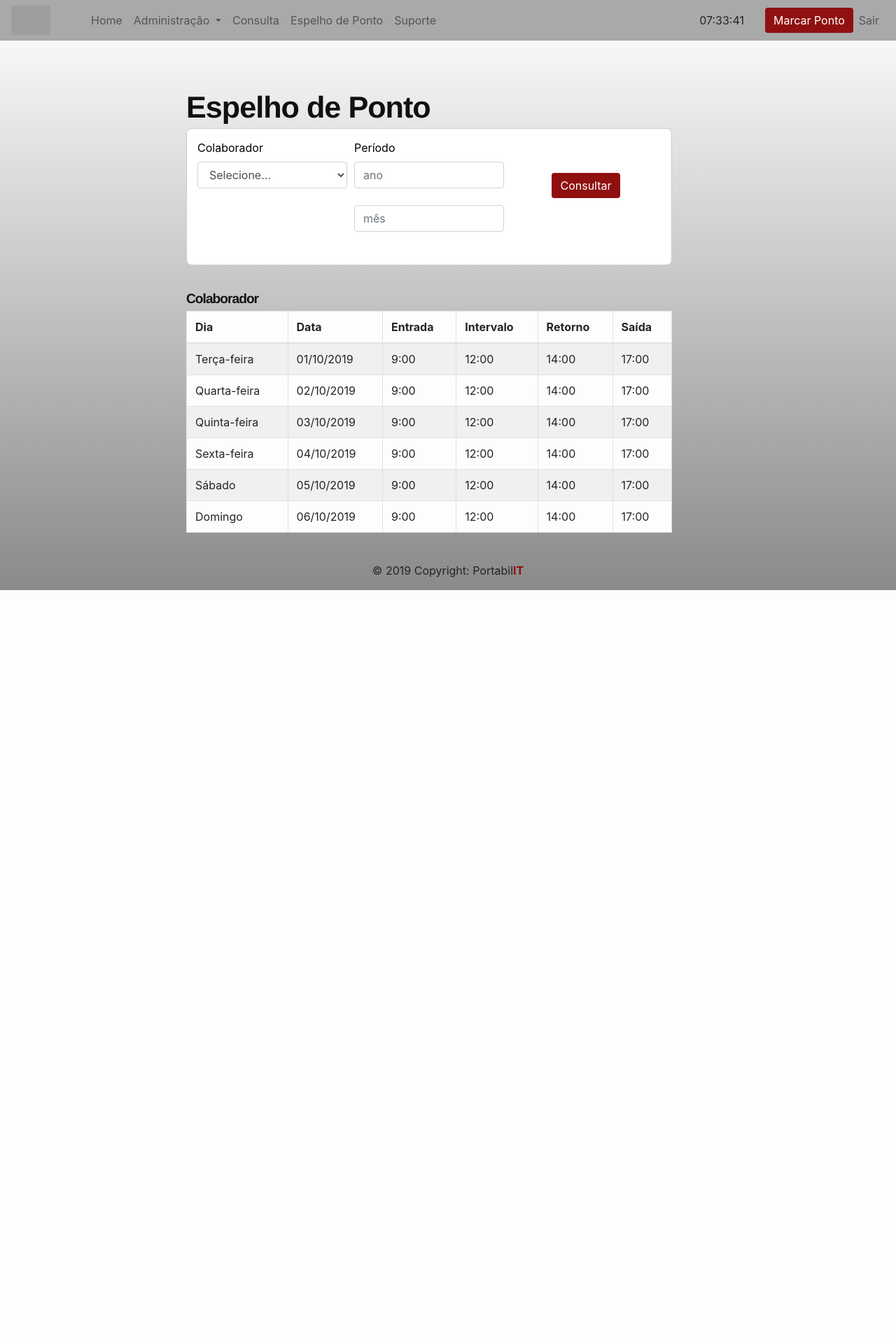
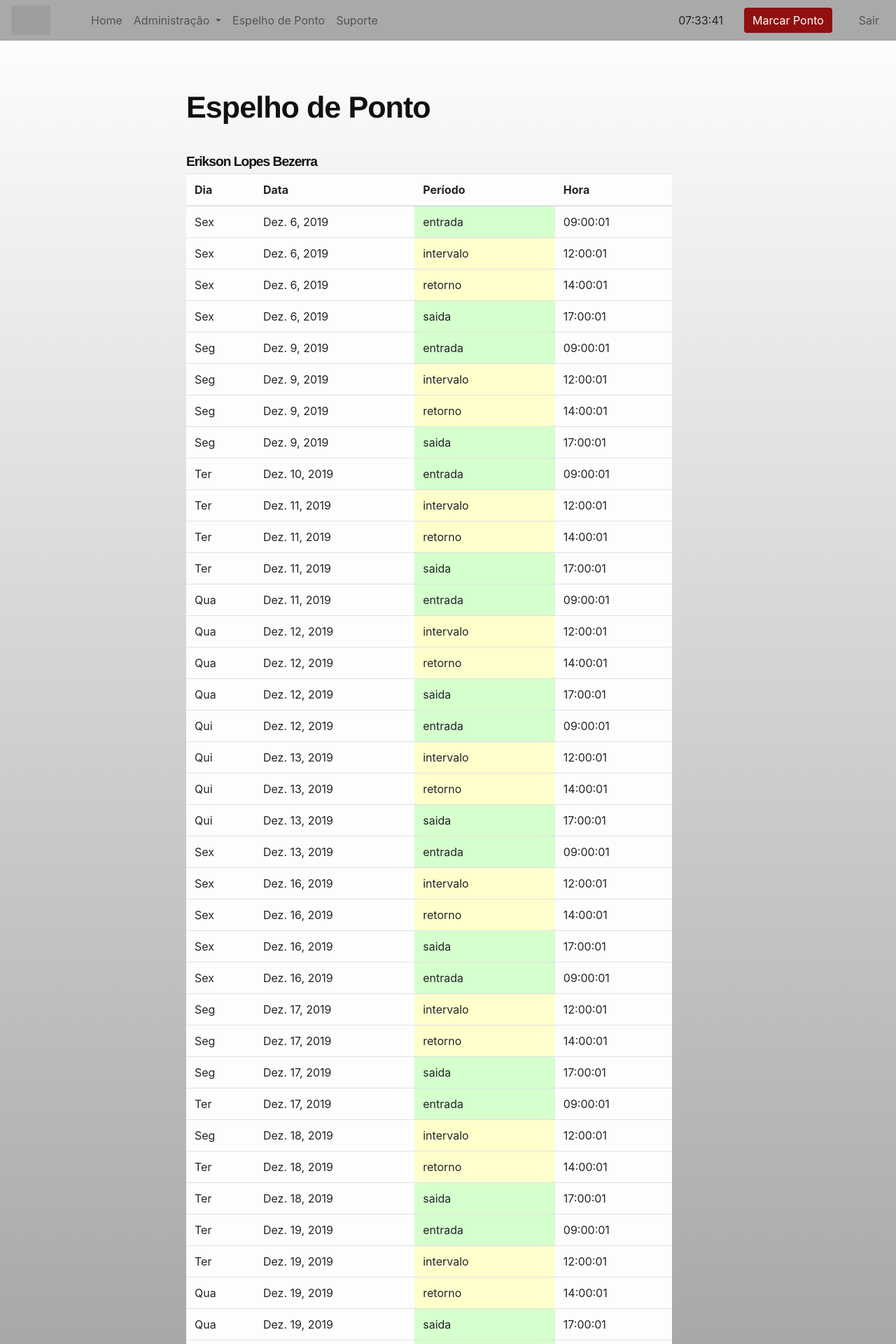
Before and after one commit to eriksonlb/MarcaPonto, a Django app: page /espelho_ponto/ in a window 1280 px wide. Shown: the top 1920 px of the page at 70% size. Before the commit the page ends 843 px from the top, so only its background shows below. Run offline with Django 3.2, Linux system fonts and the light colour scheme; a user stored in the database is signed in; data comes from the database, SQL or seed files in the repository; both versions use the stored data as it was after the commit; some libraries are stand-ins or nearby versions; grey boxes are pictures that could not be loaded.

Commit message:
retoques finas

```diff
--- /dev/null
+++ b/marca_ponto/core/features/gerenciar_bd.py
@@ -0,0 +1,3 @@
+import sqlite3
+conn = sqlite3.connect('./core/db.sqlite3')
+c = conn.cursor()
--- a/marca_ponto/core/views.py
+++ b/marca_ponto/core/views.py
@@ -6,6 +6,7 @@ from django.contrib.auth.decorators import login_required
 from .models import Colaboradores, User, RegistroPonto
 from .features import comparar_periodo
 from datetime import datetime
+from django.core.mail import send_mail
 
 # Create your views here.
 
@@ -77,8 +78,8 @@ def marcar_ponto(request):
     hora = hora.strftime("%H:%M:%S")
     print(f'nome: {colaborador_nome} dia: {dia} data: {data} hora:{hora} tipo: {tipo_registro}')
     colaborador = Colaboradores.objects.get(nome_completo=colaborador_nome)
-    registro = RegistroPonto.objects.create(colaborador=colaborador, dia=dia, data=data, hora=hora)
-    return redirect('/colaboradores/lista')
+    registro = RegistroPonto.objects.create(colaborador=colaborador, dia=dia, data=data, hora=hora, tipo_registro=tipo_registro)
+    return redirect('/')
 
 
 @login_required(login_url='/login/')
@@ -92,9 +93,14 @@ def suporte(request):
 
 @login_required(login_url='/login/')
 def chamado_suporte(request):
+    remetente = request.user.username
     titulo = request.POST.get('colaborador')
     tipo = request.POST.get('tipo')
     descricao = request.POST.get('descricao')
+    assunto = str(f'SUPORTE - {tipo} - {remetente}')
+    # send_mail(assunto, descricao, 'solicitacao@portabilit.com', ['erikson.lopes@live.com', 'facioli@live.com', 'heitor.amaral90@outlook.com'], fail_silently=False)
+
+
     print(f'titulo: {titulo} tipo: {tipo} descricao:{descricao}')
     return redirect('/')
 
@@ -104,4 +110,6 @@ def consulta(request):
 
 @login_required(login_url='/login/')
 def espelho_ponto(request):
-    return render(request, 'espelho_ponto.html')
+    registros = RegistroPonto.objects.all()
+    print(dir(registros))
+    return render(request, 'espelho_ponto.html', {'registros': RegistroPonto.objects.all()})
--- a/marca_ponto/templates/espelho_ponto.html
+++ b/marca_ponto/templates/espelho_ponto.html
@@ -4,7 +4,7 @@
 <title>Espelho de Ponto</title>
 <div class="mx-auto" id="externa">
   <h1 id="titulo-div">Espelho de Ponto</h1>
-  <div class='simple-box'>
+  <div class='simple-box'   style="display: none;">
     <form>
       <div class="form-row">
         <div class="form-group col-md-4">
@@ -34,72 +34,48 @@
 </div>
 <br>
 <div class="mx-auto" id="externa" style="padding-top: 2px; margin-top: 2px;">
-  <h1 id="titulo-div2">Colaborador</h1>
+  <h1 id="titulo-div2">Erikson Lopes Bezerra</h1>
+
+  {% if registros|length > 0 %}
   <div class="table-responsive">
-    <table class="table table-striped table-bordered table-hover table-light">
+    <table class="table table-hover table-light">
       <thead>
         <tr>
           <th>Dia</th>
           <th>Data</th>
-          <th>Entrada</th>
-          <th>Intervalo</th>
-          <th>Retorno</th>
-          <th>Saída</th>
-        </tr>
+          <th>Período</th>
+          <th>Hora</th>
       </thead>
       <tbody>
+        {% for r in registros %}
         <tr>
-          <td>Terça-feira</td>
-          <td>01/10/2019</td>
-          <td>9:00</td>
-          <td>12:00</td>
-          <td>14:00</td>
-          <td>17:00</td>
+          <td>{{ r.dia }}</td>
+          <td>{{ r.data }}</td>
+
+          {% if r.tipo_registro == "entrada" %}
+            <td bgcolor="#D5FFCC">{{ r.tipo_registro }}</td>
+
+          {% elif r.tipo_registro == "intervalo" %}
+            <td bgcolor="#FFFFCC">{{ r.tipo_registro }}</td>
+
+          {% elif r.tipo_registro == "retorno" %}
+            <td bgcolor="#FFFFCC">{{ r.tipo_registro }}</td>
+
+          {% elif r.tipo_registro == "saida" %}
+            <td bgcolor="#D5FFCC">{{ r.tipo_registro }}</td>
+
+          {% else %}
+            <td bgcolor="#FFCCCC">{{ r.tipo_registro }}</td>
+          {% endif %}
+            <td>{{ r.hora }}</td>
         </tr>
-        <tr>
-          <td>Quarta-feira</td>
-          <td>02/10/2019</td>
-          <td>9:00</td>
-          <td>12:00</td>
-          <td>14:00</td>
-          <td>17:00</td>
-        </tr>
-        <tr>
-          <td>Quinta-feira</td>
-          <td>03/10/2019</td>
-          <td>9:00</td>
-          <td>12:00</td>
-          <td>14:00</td>
-          <td>17:00</td>
-        </tr>
-        <tr>
-          <td>Sexta-feira</td>
-          <td>04/10/2019</td>
-          <td>9:00</td>
-          <td>12:00</td>
-          <td>14:00</td>
-          <td>17:00</td>
-        </tr>
-        <tr>
-          <td>Sábado</td>
-          <td>05/10/2019</td>
-          <td>9:00</td>
-          <td>12:00</td>
-          <td>14:00</td>
-          <td>17:00</td>
-        </tr>
-        <tr>
-          <td>Domingo</td>
-          <td>06/10/2019</td>
-          <td>9:00</td>
-          <td>12:00</td>
-          <td>14:00</td>
-          <td>17:00</td>
-        </tr>
+        {% endfor %}
+        <tfoot></tfoot>
       </tbody>
     </table>
   </div>
 </div>
+{% endif %}
 {% endblock %}
 
 {% include 'model-footer.html' %}
--- a/marca_ponto/templates/model-footer.html
+++ b/marca_ponto/templates/model-footer.html
@@ -1,3 +1,4 @@
+
 <footer class="page-footer font-small blue" style="width: 100%;
 height: auto;
 bottom: 0;
--- a/marca_ponto/templates/model-header.html
+++ b/marca_ponto/templates/model-header.html
@@ -111,7 +111,7 @@
         }
 
         .btn:hover {
-            background-color: #585858!important;
+            background-color: #585858 !important;
         }
 
         #navbar-fnt {
@@ -155,7 +155,8 @@
 
     <nav class="navbar navbar-expand-lg navbar-light" style="background-color: #A9A9A9;">
         <img src="https://i.ibb.co/RGnFMrK/img-01.png" alt="" height="42px" style="padding-right: 50px">
-        <button class="navbar-toggler" type="button" data-toggle="collapse" data-target="#navbarSupportedContent" aria-controls="navbarSupportedContent" aria-expanded="false" aria-label="Toggle navigation">
+        <button class="navbar-toggler" type="button" data-toggle="collapse" data-target="#navbarSupportedContent"
+            aria-controls="navbarSupportedContent" aria-expanded="false" aria-label="Toggle navigation">
             <span class="navbar-toggler-icon"></span>
         </button>
 
@@ -173,9 +174,9 @@
                     </ul>
                 </li>
 
-                <li class="nav-item">
+                <!-- <li class="nav-item">
                     <a class="nav-link" href="/consulta/">Consulta</a>
-                </li>
+                </li> -->
                 <li class="nav-item">
                 <li class="nav-item">
                     <a class="nav-link" href="/espelho_ponto/">Espelho de Ponto</a>
@@ -188,12 +189,14 @@
                 <span class="label label-default" style="margin-right: 30px;" id="font-hora-nav"></span></h1>
                 <input name="get_hora" id="id-hora-nav" type="hidden"></input>
                 <input name="get_dia" id="font-dia-nav" type="hidden" value='{% now "D" %}'></input>
-                <input name="get_data" id="font-data-nav" type="hidden" value='{% now "d" %} de {% now "F" %} de {% now "o" %}'></input>
+                <input name="get_data" id="font-data-nav" type="hidden"
+                    value='{% now "d" %} de {% now "F" %} de {% now "o" %}'></input>
                 <input name="get_colaborador" id="font-hora-nav" type="hidden" value="Erikson Lopes Bezerra"></input>
-                <button type="submit" class="btn btn-primary" style="background-color: #901010; border: none; ">Marcar Ponto</button>
+                <button type="submit" class="btn btn-primary" style="background-color: #901010; border: none; " onsubmit="marcado()">Marcar
+                    Ponto</button>
             </form>
             <ul class="navbar-nav">
-                <li class="nav-item">
+                <li class="nav-item" style="margin-left: 30px;">
                     <a class="nav-link" href="/logout/">Sair</a>
                 </li>
             </ul>
@@ -201,6 +204,10 @@
         </div>
     </nav>
     <script>
+        function marcado() {
+            setTimeout(500);
+            alert('Email enviado');};
+
             function updateClock() {
                 var dt = new Date();
                 var sec = dt.getSeconds().toString();
@@ -217,9 +224,11 @@
                 $("#font-hora-nav").text(time);
             }
 
-        $(document).ready(function() {
+            $(document).ready(function () {
                 setInterval('updateClock()', 1000);
             });
+
+
     </script>
 </body>
 
--- a/marca_ponto/templates/model-page.html
+++ b/marca_ponto/templates/model-page.html
@@ -1,3 +1,4 @@
+
 <!DOCTYPE html>
 <html>
 
```
Also changed, not shown: marca_ponto/templates/index.html (+6 -1 lines), marca_ponto/templates/suporte.html (+7 -2 lines), marca_ponto/core/db.sqlite3 (added), marca_ponto/db.sqlite3. Lines whose indentation alone changed are shown as unchanged.
